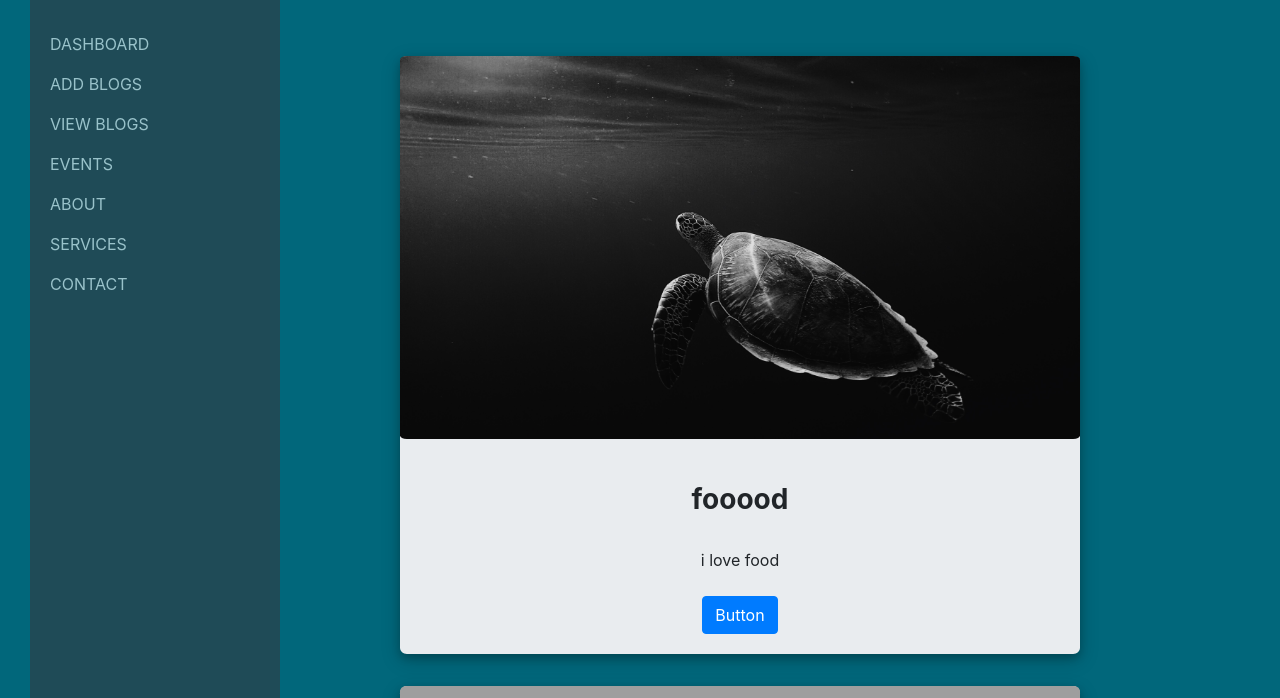
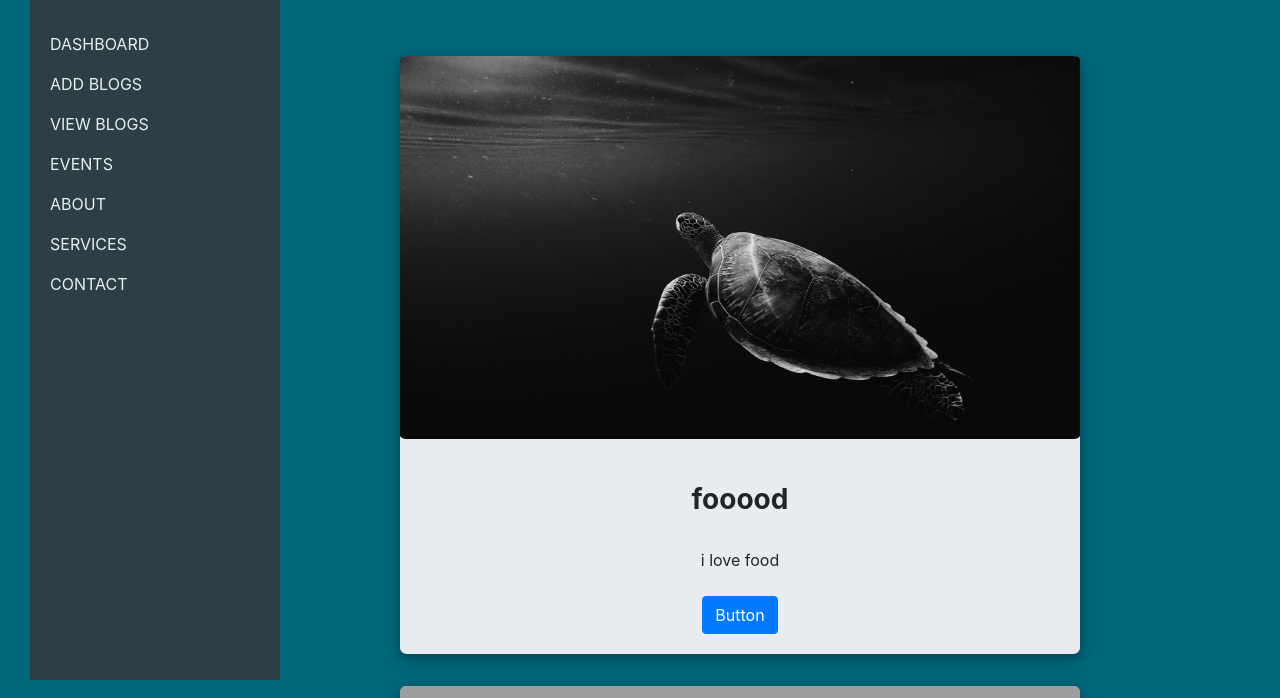
Before and after one commit to saisarveshnaik/BlOGG-IT, a PHP site: page /index.php in a window 1280 px wide. Shown: the part 56-754 px from the top of the page. Run offline with PHP 8.4, Linux system fonts and the light colour scheme; data comes from the database, SQL or seed files in the repository; grey boxes are pictures that could not be loaded.

Commit message:
Update sidebar.css

```diff
--- a/sidebar.css
+++ b/sidebar.css
@@ -13,11 +13,10 @@
 #sidebar-wrapper {
     z-index: 1000;
     position: fixed;
-    opacity: 0.6;
+    opacity: 0.9;
     left: 250px;
     width: 0;
-    height: 100%;
-    margin-left: -250px;
+    height: 85%;
     overflow-y: auto;
     background: #343a40;   /*SIDEBAR COLOR*/
     -webkit-transition: all 0.5s ease;
```
